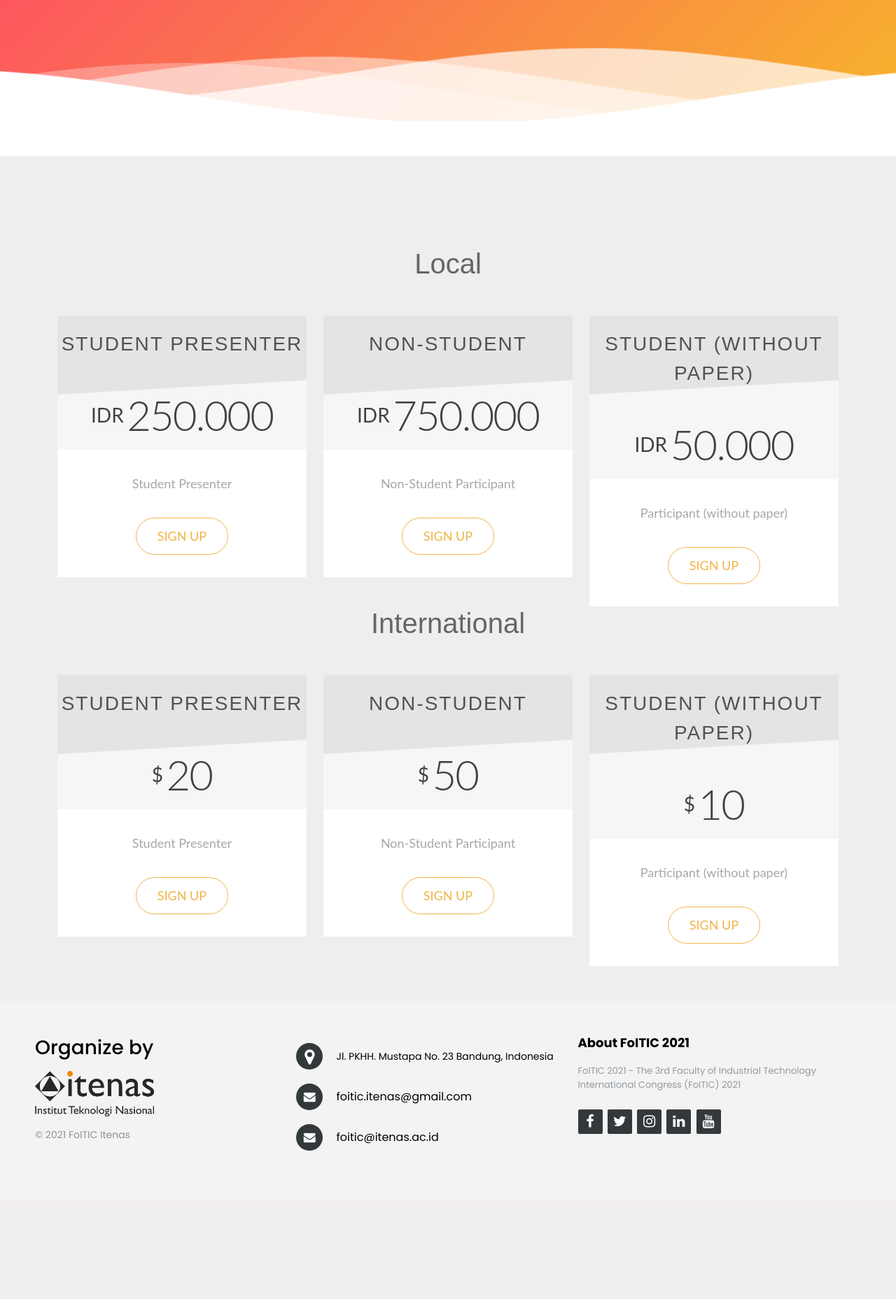
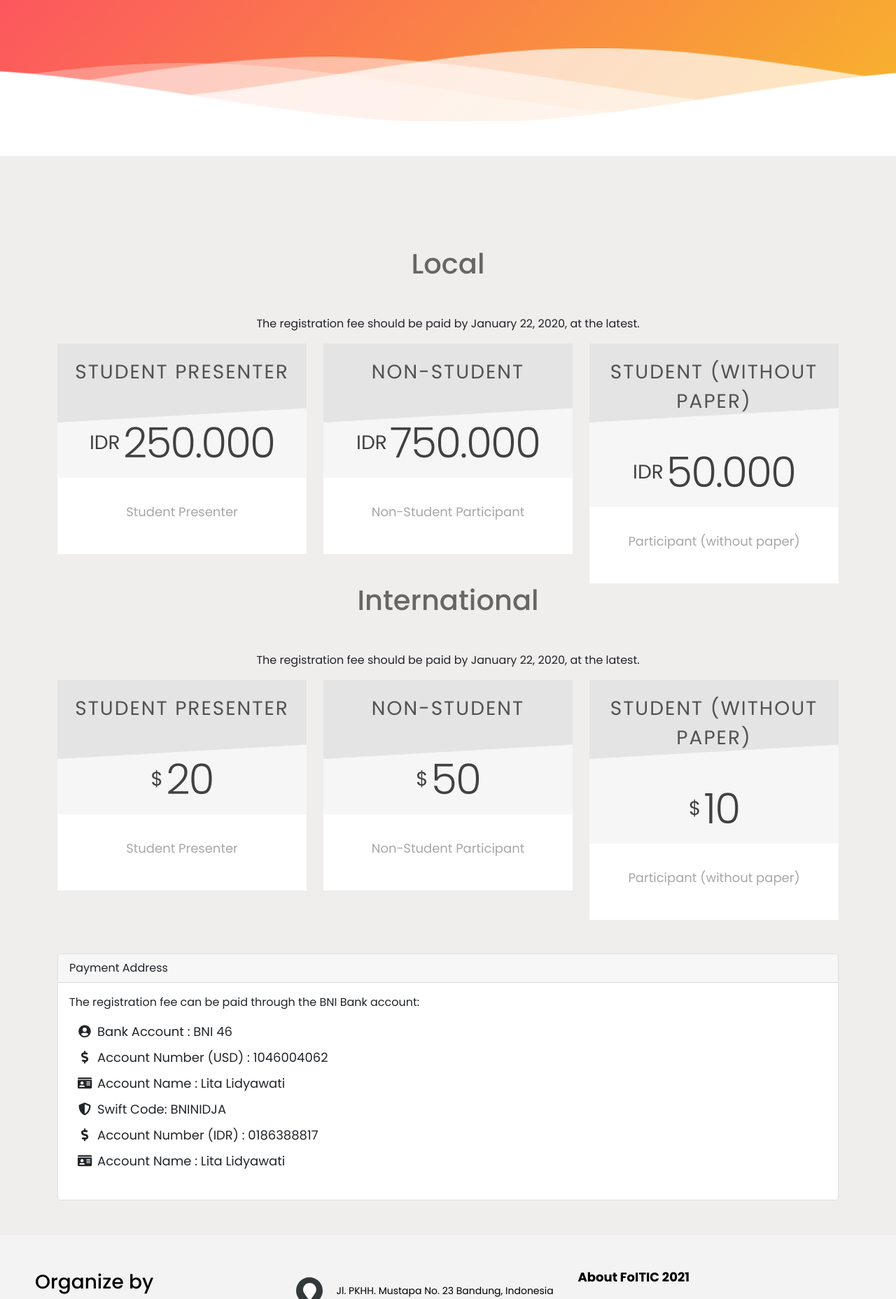
Before and after one commit to mmuqiitf/foitic, a PHP site: page /registration.html in a window 1280 px wide. Shown: the part 600-2457 px from the top of the page at 70% size. Before the commit the page ends 2245 px from the top, so only its background shows below. Run offline with PHP 8.4, Linux system fonts and the light colour scheme; some libraries are stand-ins or nearby versions; some web fonts are replaced.

Commit message:
payment-address

```diff
--- a/assets/css/style.css
+++ b/assets/css/style.css
@@ -500,6 +500,7 @@
 
 li.custom-list {
   font-size: 18px;
+  padding-bottom: 10px;
   list-style-type: none;
 }
 
@@ -1107,7 +1108,6 @@
 #generic_price_table {
   margin-top: 50px;
   padding-bottom: 50px;
-  font-family: "Raleway", sans-serif;
 }
 .row .table {
   padding: 28px 0;
@@ -1158,7 +1158,6 @@
   .generic_head_content
   .head
   span {
-  font-family: "Raleway", sans-serif;
   font-size: 28px;
   font-weight: 400;
   letter-spacing: 2px;
@@ -1186,7 +1185,6 @@
   .price
   .sign {
   display: inline-block;
-  font-family: "Lato", sans-serif;
   font-size: 28px;
   font-weight: 400;
   vertical-align: middle;
@@ -1198,7 +1196,6 @@
   .generic_price_tag
   .price
   .currency {
-  font-family: "Lato", sans-serif;
   font-size: 60px;
   font-weight: 300;
   letter-spacing: -2px;
@@ -1214,7 +1211,6 @@
   .price
   .cent {
   display: inline-block;
-  font-family: "Lato", sans-serif;
   font-size: 24px;
   font-weight: 400;
   vertical-align: bottom;
@@ -1225,7 +1221,6 @@
   .generic_head_price
   .generic_price_tag
   .month {
-  font-family: "Lato", sans-serif;
   font-size: 18px;
   font-weight: 400;
   letter-spacing: 3px;
@@ -1239,7 +1234,6 @@
 }
 
 #generic_price_table .generic_content .generic_feature_list ul li {
-  font-family: "Lato", sans-serif;
   font-size: 18px;
   padding: 15px 0;
   transition: all 0.3s ease-in-out 0s;
@@ -1265,7 +1259,6 @@
   -o-border-radius: 50px;
   -webkit-border-radius: 50px;
   display: inline-block;
-  font-family: "Lato", sans-serif;
   font-size: 18px;
   outline: medium none;
   padding: 12px 30px;
@@ -1333,9 +1326,6 @@
 @media (min-width: 992px) and (max-width: 1199px) {
 }
 @media (min-width: 1200px) {
-}
-#generic_price_table_home {
-  font-family: "Raleway", sans-serif;
 }
 
 .demo-pic {
--- a/registration.html
+++ b/registration.html
@@ -13,7 +13,10 @@
     />
     <link
       rel="stylesheet"
-      href="https://cdnjs.cloudflare.com/ajax/libs/font-awesome/4.7.0/css/font-awesome.css"
+      href="https://cdnjs.cloudflare.com/ajax/libs/font-awesome/5.15.3/css/all.css"
+      integrity="sha512-3icgkoIO5qm2D4bGSUkPqeQ96LS8+ukJC7Eqhl1H5B2OJMEnFqLmNDxXVmtV/eq5M65tTDkUYS/Q0P4gvZv+yA=="
+      crossorigin="anonymous"
+      referrerpolicy="no-referrer"
     />
     <link
       rel="stylesheet"
@@ -141,6 +144,10 @@
               <!--PRICE HEADING START-->
               <div class="price-heading clearfix">
                 <h1>Local</h1>
+                <p>
+                  The registration fee should be paid by January 22, 2020, at
+                  the latest.
+                </p>
               </div>
               <!--//PRICE HEADING END-->
             </div>
@@ -185,9 +192,7 @@
                 <!--//FEATURE LIST END-->
 
                 <!--BUTTON START-->
-                <div class="generic_price_btn clearfix">
-                  <a class="" href="">Sign up</a>
-                </div>
+                <div class="generic_price_btn clearfix"></div>
                 <!--//BUTTON END-->
               </div>
               <!--//PRICE CONTENT END-->
@@ -229,9 +234,7 @@
                 <!--//FEATURE LIST END-->
 
                 <!--BUTTON START-->
-                <div class="generic_price_btn clearfix">
-                  <a class="" href="">Sign up</a>
-                </div>
+                <div class="generic_price_btn clearfix"></div>
                 <!--//BUTTON END-->
               </div>
               <!--//PRICE CONTENT END-->
@@ -272,9 +275,7 @@
                 <!--//FEATURE LIST END-->
 
                 <!--BUTTON START-->
-                <div class="generic_price_btn clearfix">
-                  <a class="" href="">Sign up</a>
-                </div>
+                <div class="generic_price_btn clearfix"></div>
                 <!--//BUTTON END-->
               </div>
               <!--//PRICE CONTENT END-->
@@ -290,6 +291,10 @@
               <!--PRICE HEADING START-->
               <div class="price-heading clearfix">
                 <h1>International</h1>
+                <p>
+                  The registration fee should be paid by January 22, 2020, at
+                  the latest.
+                </p>
               </div>
               <!--//PRICE HEADING END-->
             </div>
@@ -334,9 +339,7 @@
                 <!--//FEATURE LIST END-->
 
                 <!--BUTTON START-->
-                <div class="generic_price_btn clearfix">
-                  <a class="" href="">Sign up</a>
-                </div>
+                <div class="generic_price_btn clearfix"></div>
                 <!--//BUTTON END-->
               </div>
               <!--//PRICE CONTENT END-->
@@ -378,9 +381,7 @@
                 <!--//FEATURE LIST END-->
 
                 <!--BUTTON START-->
-                <div class="generic_price_btn clearfix">
-                  <a class="" href="">Sign up</a>
-                </div>
+                <div class="generic_price_btn clearfix"></div>
                 <!--//BUTTON END-->
               </div>
               <!--//PRICE CONTENT END-->
@@ -421,15 +422,49 @@
                 <!--//FEATURE LIST END-->
 
                 <!--BUTTON START-->
-                <div class="generic_price_btn clearfix">
-                  <a class="" href="">Sign up</a>
-                </div>
+                <div class="generic_price_btn clearfix"></div>
                 <!--//BUTTON END-->
               </div>
               <!--//PRICE CONTENT END-->
             </div>
           </div>
           <!--//BLOCK ROW END-->
+        </div>
+        <div class="container mt-5">
+          <div class="card">
+            <div class="card-header">Payment Address</div>
+            <div class="card-body">
+              <p>
+                The registration fee can be paid through the BNI Bank account:
+              </p>
+              <ul class="fa-ul">
+                <li class="custom-list">
+                  <span class="fa-li"><i class="fas fa-user-circle"></i></span
+                  >Bank Account : BNI 46
+                </li>
+                <li class="custom-list">
+                  <span class="fa-li"><i class="fas fa-dollar-sign"></i></span
+                  >Account Number (USD) : 1046004062
+                </li>
+                <li class="custom-list">
+                  <span class="fa-li"><i class="fas fa-id-card"></i></span
+                  >Account Name : Lita Lidyawati
+                </li>
+                <li class="custom-list">
+                  <span class="fa-li"><i class="fas fa-shield-alt"></i></span
+                  >Swift Code: BNINIDJA
+                </li>
+                <li class="custom-list">
+                  <span class="fa-li"><i class="fas fa-dollar-sign"></i></span
+                  >Account Number (IDR) : 0186388817
+                </li>
+                <li class="custom-list">
+                  <span class="fa-li"><i class="fas fa-id-card"></i></span
+                  >Account Name : Lita Lidyawati
+                </li>
+              </ul>
+            </div>
+          </div>
         </div>
       </section>
     </div>
```
